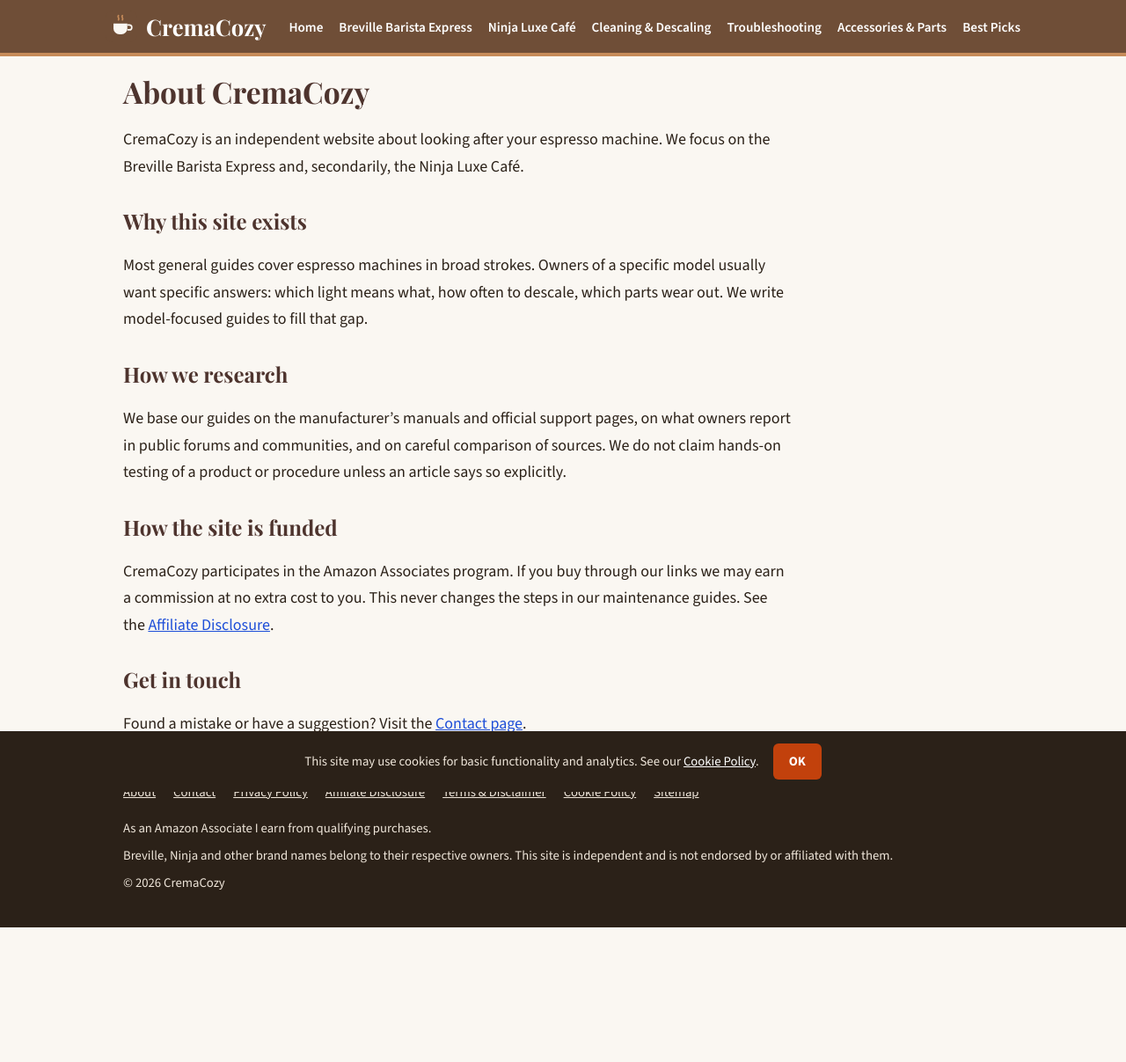
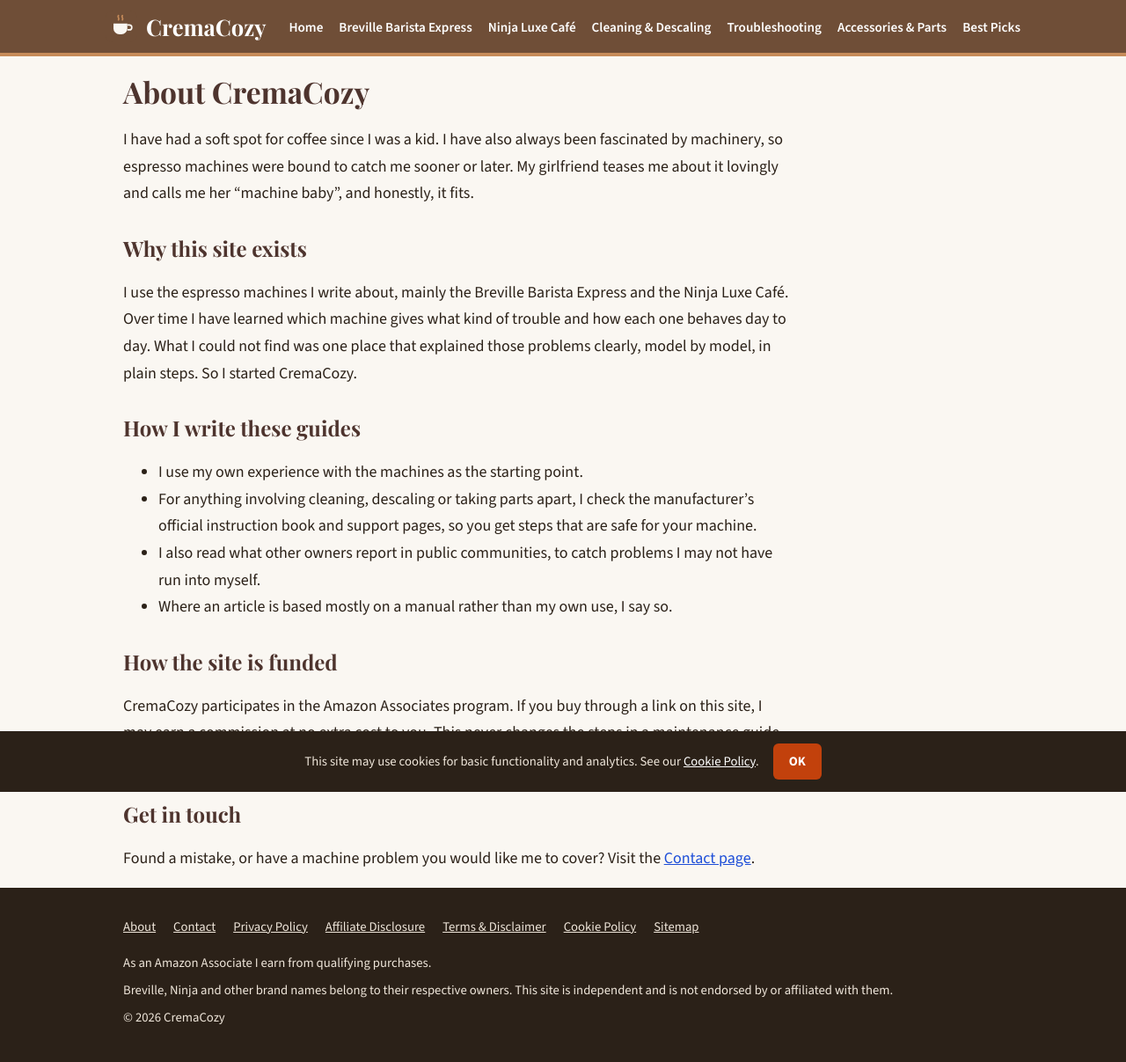
Before and after one commit to CremaCozy-glitch/cremacozy, a Jekyll site: the page built from about.md, in a window 1280 px wide. Shown: the whole page at 88% size. Built offline with Jekyll 4.4.1, drawn with Linux system fonts in a browser that asks for light colours; before the commit the page ends 1054 px from its top, so only the background shows below that.

Commit message:
Add files via upload

```diff
--- a/about.md
+++ b/about.md
@@ -6,22 +6,25 @@
 
 # About CremaCozy
 
-CremaCozy is an independent website about looking after your espresso machine. We focus on the Breville Barista Express and, secondarily, the Ninja Luxe Café.
+I have had a soft spot for coffee since I was a kid. I have also always been fascinated by machinery, so espresso machines were bound to catch me sooner or later. My girlfriend teases me about it lovingly and calls me her "machine baby", and honestly, it fits.
 
 ## Why this site exists
 
-Most general guides cover espresso machines in broad strokes. Owners of a specific model usually want specific answers: which light means what, how often to descale, which parts wear out. We write model-focused guides to fill that gap.
+I use the espresso machines I write about, mainly the Breville Barista Express and the Ninja Luxe Café. Over time I have learned which machine gives what kind of trouble and how each one behaves day to day. What I could not find was one place that explained those problems clearly, model by model, in plain steps. So I started CremaCozy.
 
-## How we research
+## How I write these guides
 
-We base our guides on the manufacturer's manuals and official support pages, on what owners report in public forums and communities, and on careful comparison of sources. We do not claim hands-on testing of a product or procedure unless an article says so explicitly.
+- I use my own experience with the machines as the starting point.
+- For anything involving cleaning, descaling or taking parts apart, I check the manufacturer's official instruction book and support pages, so you get steps that are safe for your machine.
+- I also read what other owners report in public communities, to catch problems I may not have run into myself.
+- Where an article is based mostly on a manual rather than my own use, I say so.
 
 ## How the site is funded
 
-CremaCozy participates in the Amazon Associates program. If you buy through our links we may earn a commission at no extra cost to you. This never changes the steps in our maintenance guides. See the [Affiliate Disclosure]({{ '/affiliate-disclosure/' | relative_url }}).
+CremaCozy participates in the Amazon Associates program. If you buy through a link on this site, I may earn a commission at no extra cost to you. This never changes the steps in a maintenance guide. See the [Affiliate Disclosure]({{ '/affiliate-disclosure/' | relative_url }}).
 
 ## Get in touch
 
-Found a mistake or have a suggestion? Visit the [Contact page]({{ '/contact/' | relative_url }}).
+Found a mistake, or have a machine problem you would like me to cover? Visit the [Contact page]({{ '/contact/' | relative_url }}).
 
 </div>
```
Also changed, not shown: 2026-09-30-barista-express-grinder-not-working.md (added, +124 -0 lines).
